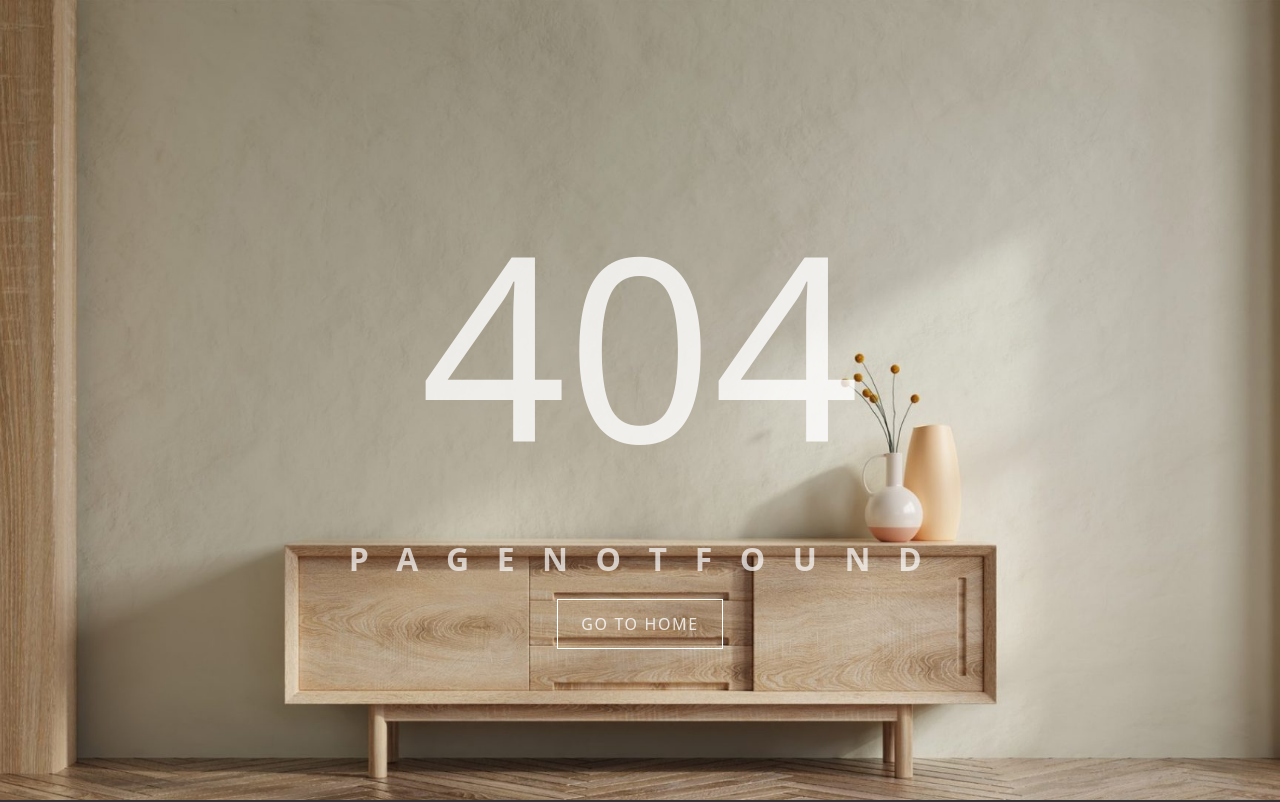
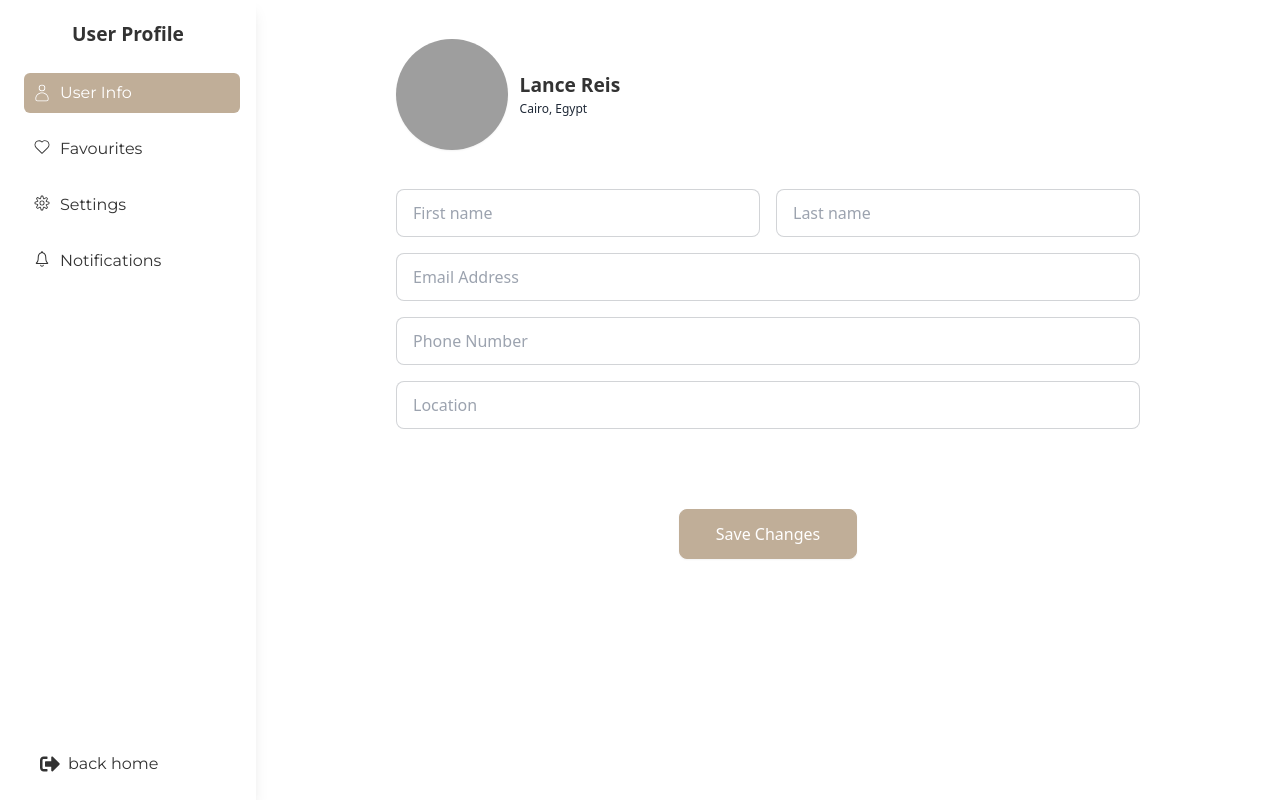
Before and after one commit to MahmoudHussien7/Bella-priv, a React (Vite) app: page /profileUser/user-info in a window 1280 px wide. Before the commit this address had no page. Shown: the top 802 px of the page. Built offline with nearby package versions, Linux system fonts and the light colour scheme; grey boxes are pictures that could not be loaded.

Commit message:
ui user profile

```diff
--- a/src/User/Components/AboutSection.jsx
+++ b/src/User/Components/AboutSection.jsx
@@ -6,7 +6,7 @@ import aboutImg2 from "../../assets/Images/about2.jpg";
 function About() {
   return (
     <div
-      className={`grid grid-cols-6 my-4 md:grid-cols-3 gap-5 justify-center items-center p-3 md:p-5 md:py-[3%] md:px-[7%] px-[7%] bg-[#F7F7F7]`}
+      className={`grid grid-cols-6 my-4 md:grid-cols-3 gap-5 justify-center items-center p-3 md:p-5 md:py-[3%] md:px-[7%] px-[7%]`}
     >
       <div className=" col-span-6 md:col-span-1 text-center md:text-start  p-2">
         <div className=" font-Montserrat">
--- /dev/null
+++ b/src/User/Components/userInfo.jsx
@@ -0,0 +1,120 @@
+// eslint-disable-next-line no-unused-vars
+import React from "react";
+import { useForm } from "react-hook-form";
+
+function UserInfo() {
+  const {
+    register,
+    handleSubmit,
+    formState: { errors },
+  } = useForm();
+
+  const onSubmit = (data) => {
+    console.log(data);
+  };
+
+  return (
+    <div>
+      <form
+        onSubmit={handleSubmit(onSubmit)}
+        className="row-span-10 flex justify-center items-center max-w-3xl mx-auto p-6 md:p-3"
+      >
+        <div className="flex flex-wrap justify-center items-center">
+          <div className="avatar flex justify-start items-center w-full mb-8">
+            <div className="w-[15%] rounded-full shadow-sm">
+              <img
+                src="https://images.unsplash.com/photo-1679611978819-f10168367155?q=80&w=1911&auto=format&fit=crop&ixlib=rb-4.0.3&ixid=M3wxMjA3fDB8MHxwaG90by1wYWdlfHx8fGVufDB8fHx8fA%3D%3D"
+                alt="Profile"
+              />
+            </div>
+            <div className="flex-col content-center justify-center px-3">
+              <h2 className="text-titleColor text-[1.2rem] font-semibold">
+                Lance Reis
+              </h2>
+              <p className="test-textColor text-[12px]">Cairo, Egypt</p>
+            </div>
+          </div>
+
+          <div className="flex flex-col md:flex-row justify-center items-center gap-4 w-full mb-4">
+            <div className="flex flex-col w-full">
+              <input
+                type="text"
+                placeholder="First name"
+                {...register("firstName", {
+                  required: "First name is required",
+                })}
+                className="input input-bordered w-full focus:bg-white"
+              />
+              {errors.firstName && (
+                <p className="text-red-500">{errors.firstName.message}</p>
+              )}
+            </div>
+            <div className="flex flex-col w-full">
+              <input
+                type="text"
+                placeholder="Last name"
+                {...register("lastName", { required: "Last name is required" })}
+                className="input input-bordered w-full focus:bg-white"
+              />
+              {errors.lastName && (
+                <p className="text-red-500">{errors.lastName.message}</p>
+              )}
+            </div>
+          </div>
+
+          <div className="flex flex-col gap-4 w-full">
+            <input
+              type="email"
+              placeholder="Email Address"
+              {...register("email", {
+                required: "Email is required",
+                pattern: {
+                  value: /^[^@ ]+@[^@ ]+\.[^@ .]{2,}$/,
+                  message: "Email is not valid",
+                },
+              })}
+              className="input input-bordered w-full max-w-4xl focus:bg-white"
+            />
+            {errors.email && (
+              <p className="text-red-500">{errors.email.message}</p>
+            )}
+            <input
+              type="text"
+              placeholder="Phone Number"
+              {...register("phoneNumber", {
+                required: "Phone number is required",
+                pattern: {
+                  value: /^[0-11]+$/,
+                  message: "Phone number is not valid",
+                },
+              })}
+              className="input input-bordered w-full max-w-4xl focus:bg-white"
+            />
+            {errors.phoneNumber && (
+              <p className="text-red-500">{errors.phoneNumber.message}</p>
+            )}
+            <input
+              type="text"
+              placeholder="Location"
+              {...register("location", { required: "Location is required" })}
+              className="input input-bordered w-full max-w-4xl focus:bg-white"
+            />
+            {errors.location && (
+              <p className="text-red-500">{errors.location.message}</p>
+            )}
+          </div>
+
+          <button
+            className="bg-hovermain text-white max-w-4xl mt-20 text-[1rem] px-9 py-3 rounded-lg border shadow-sm
+              border-hovermain hover:bg-white hover:text-hovermain"
+            type="submit"
+          >
+            Save Changes
+          </button>
+        </div>
+      </form>
+    </div>
+  );
+}
+
+export default UserInfo;
--- /dev/null
+++ b/src/User/Pages/profileUser.jsx
@@ -0,0 +1,90 @@
+// eslint-disable-next-line no-unused-vars
+import React from "react";
+import { NavLink, Outlet } from "react-router-dom";
+import { CiUser, CiHeart, CiSettings } from "react-icons/ci";
+import { IoIosNotificationsOutline } from "react-icons/io";
+import { FaSignOutAlt } from "react-icons/fa";
+function ProfileUser() {
+  return (
+    <div className="h-[100vh] flex">
+      <div className="w-[20%] shadow-lg p-5 relative">
+        <h2 className="text-titleColor text-[1.2rem] font-semibold text-center">
+          User Profile
+        </h2>
+        <div className="flex flex-col gap-4 mt-6">
+          <NavLink
+            to="/profileUser/user-info"
+            className={({ isActive }) =>
+              `ml-1 text-titleColor font-montserrat transition-colors flex gap-2 items-center w-full ${
+                isActive
+                  ? "bg-hovermain text-white"
+                  : "hover:bg-hovermain hover:text-white"
+              } p-2 rounded-md`
+            }
+          >
+            <CiUser size={20} />
+            User Info
+          </NavLink>
+
+          <NavLink
+            to="/profileUser/favourites"
+            className={({ isActive }) =>
+              `ml-1 text-titleColor font-montserrat transition-colors flex gap-2 ${
+                isActive
+                  ? "bg-hovermain text-white"
+                  : "hover:bg-hovermain hover:text-white"
+              } p-2 rounded-md`
+            }
+          >
+            <CiHeart size={20} />
+            Favourites
+          </NavLink>
+
+          <NavLink
+            to="/profileUser/settings"
+            className={({ isActive }) =>
+              `ml-1 text-titleColor font-montserrat transition-colors flex gap-2 ${
+                isActive
+                  ? "bg-hovermain text-white"
+                  : "hover:bg-hovermain hover:text-white"
+              } p-2 rounded-md`
+            }
+          >
+            <CiSettings size={20} />
+            Settings
+          </NavLink>
+
+          <NavLink
+            to="/profileUser/notifications"
+            className={({ isActive }) =>
+              `ml-1 text-titleColor font-montserrat transition-colors flex gap-2 ${
+                isActive
+                  ? "bg-hovermain text-white"
+                  : "hover:bg-hovermain hover:text-white"
+              } p-2 rounded-md`
+            }
+          >
+            <IoIosNotificationsOutline size={20} />
+            Notifications
+          </NavLink>
+        </div>
+
+        <div className="absolute bottom-2 w-full text-center">
+          <NavLink
+            to="/"
+            className={`ml-1 text-titleColor font-montserrat transition-colors flex gap-2 items-center w-full p-4 rounded-md`}
+          >
+            <FaSignOutAlt size={20} />
+            back home
+          </NavLink>
+        </div>
+      </div>
+
+      <div className="w-[80%] p-5">
+        <Outlet />
+      </div>
+    </div>
+  );
+}
+
+export default ProfileUser;
--- a/src/main.jsx
+++ b/src/main.jsx
@@ -15,6 +15,8 @@ import Cart from "./User/Pages/Cart";
 import Checkout from "./User/Pages/Checkout";
 import Dashboard from "./Admin/Pages/Dashboard";
 import Page404 from "./User/Pages/Page404";
+import ProfileUser from "./User/Pages/profileUser";
+import UserInfo from "./User/Components/userInfo.JSX";
 
 const root = createRoot(document.getElementById("root"));
 root.render(
@@ -33,6 +35,14 @@ root.render(
         <Route path="/checkout" element={<Checkout />} />
         <Route path="/dashboard" element={<Dashboard />} />
 
+        {/* Nested routes under /profileUser */}
+        <Route path="/profileUser" element={<ProfileUser />}>
+          <Route path="user-info" element={<UserInfo />} />
+          {/* <Route path="favourites" element={<Favourites />} />
+            <Route path="settings" element={<Settings />} />
+            <Route path="notifications" element={<Notifications />} /> */}
+        </Route>
+
         <Route path="*" element={<Page404 />} />
       </Routes>
     </Router>
```
